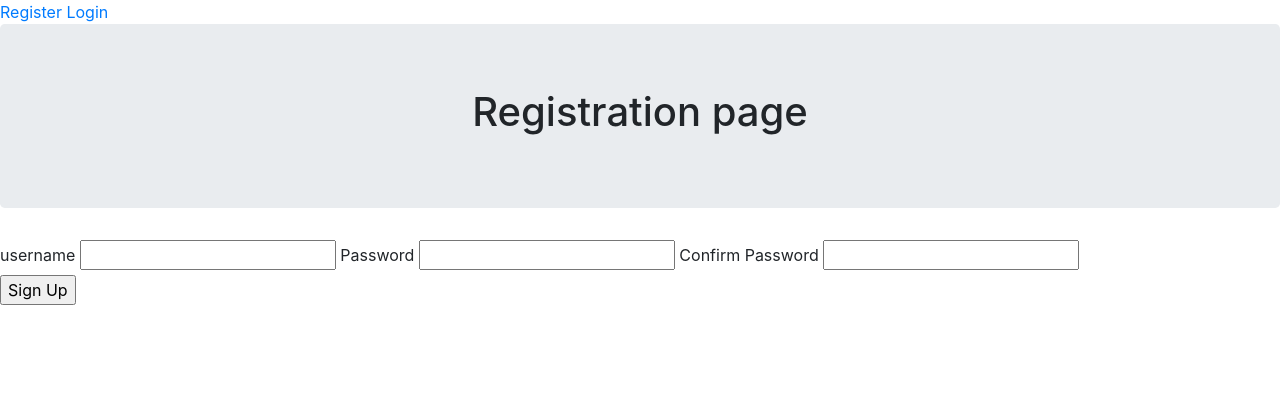
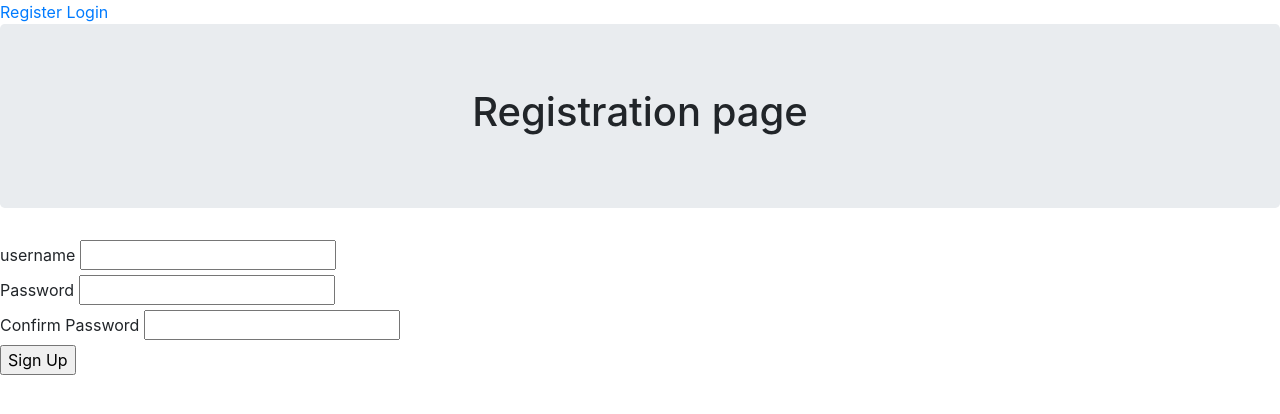
Before and after one commit to MattCrutchley/shoppinglist, a Flask app: page /register in a window 1280 px wide. Shown: the top 414 px of the page. Run offline with Flask 2, Linux system fonts and the light colour scheme; some libraries are stand-ins or nearby versions.

Commit message:
updated register page

```diff
--- a/application/templates/register.html
+++ b/application/templates/register.html
@@ -17,6 +17,8 @@
                         {% endfor %}
                     </div>
                 {% endif %}
+	    </div>
+            <div class='form_group'>
                 {{ form.password.label }}
                 {{ form.password}}
                             {% if form.password.errors %}
@@ -26,6 +28,8 @@
                         {% endfor %}
                     </div>
                 {% endif %}
+		</div>
+            <div class='form_group'>
                 {{ form.confirm_password.label }}
                 {{ form.confirm_password}}
                         {% if form.confirm_password.errors %}
@@ -35,6 +39,7 @@
                         {% endfor %}
                     </div>
                 {% endif %}
+	    </div>
 		<div></div>
 
 		<div class='form_group'>
```
